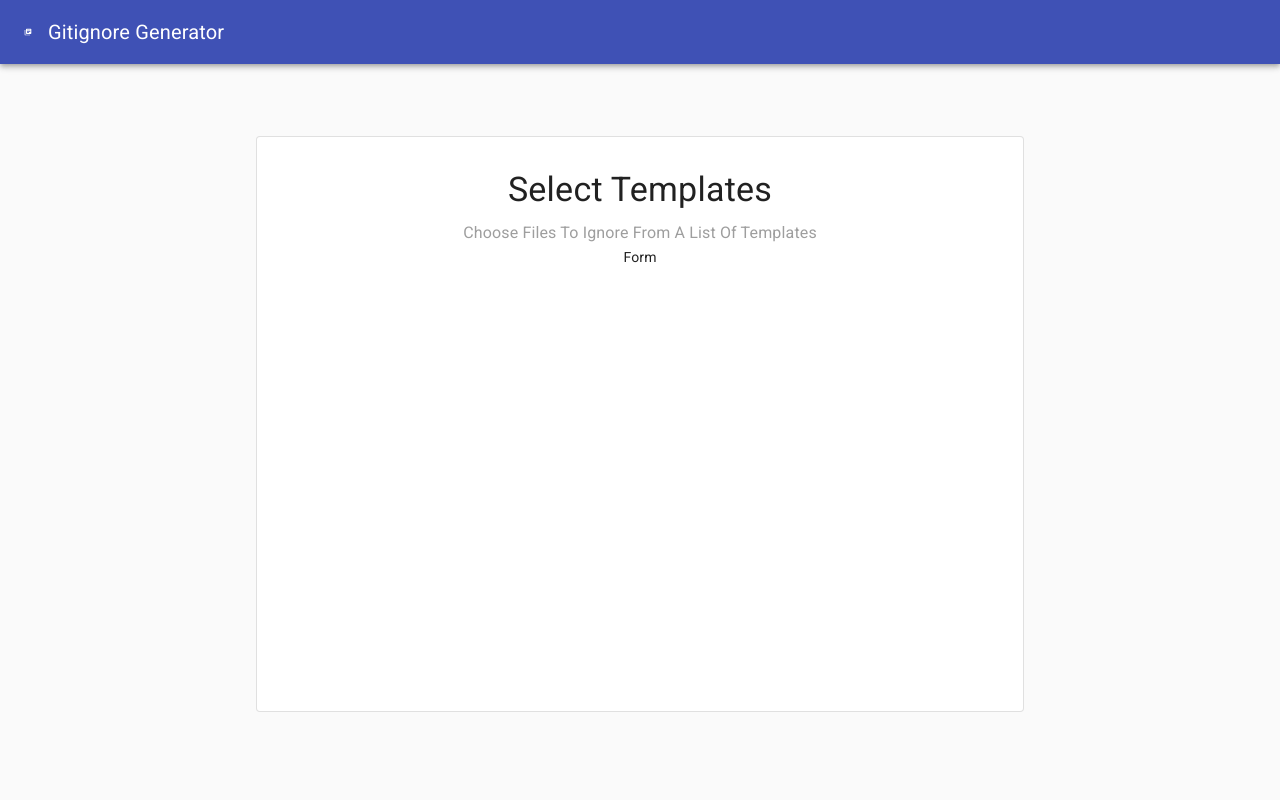
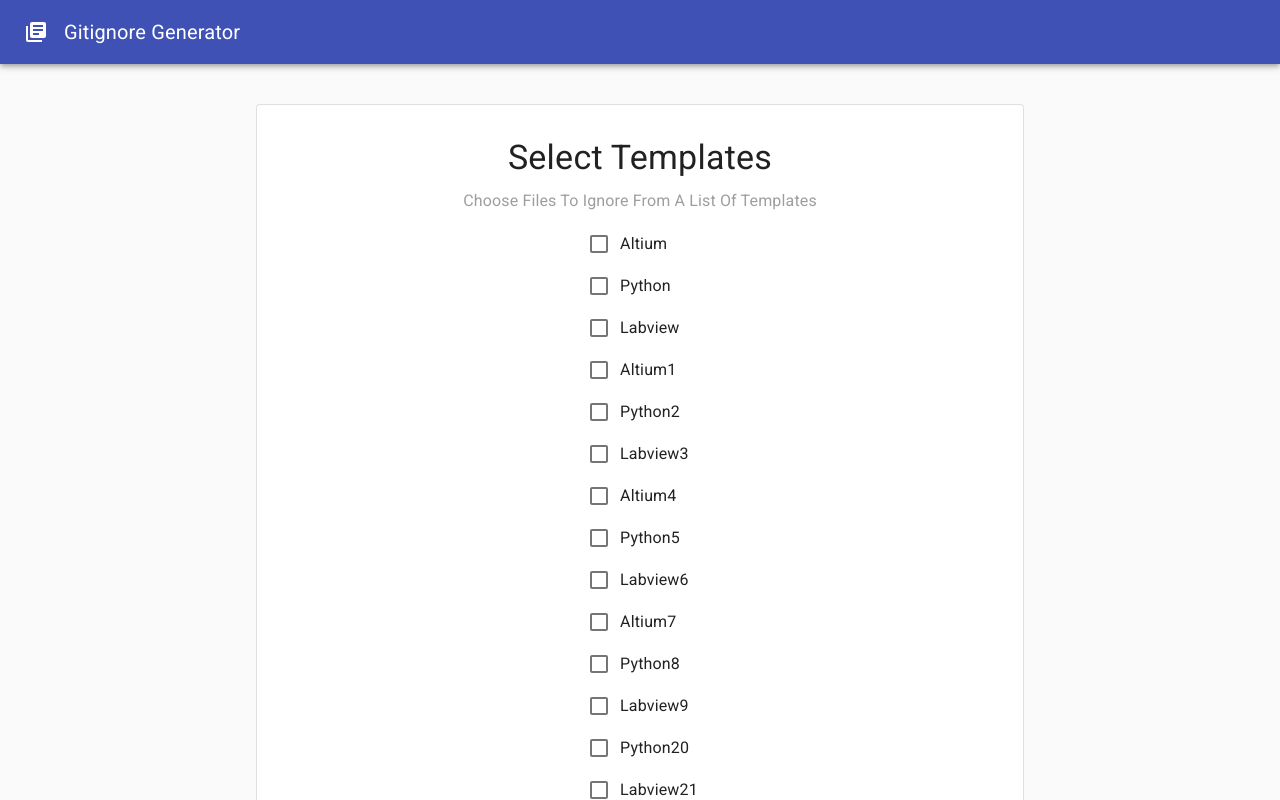
Before and after one commit to JLKP001/gitignore-generator, a React (Create React App) app: page / in a window 1280 px wide. Shown: the top 800 px of the page. Built offline with nearby package versions, Linux system fonts and the light colour scheme.

Commit message:
Added a TemplateForm component

```diff
--- a/src/App.tsx
+++ b/src/App.tsx
@@ -5,19 +5,7 @@ import { Header } from "./components/Header";
 import { MainBody } from "./components/MainBody";
 
 const useStyles = makeStyles((theme) => ({
-  root: { height: "100vh" },
-  bodyOuter: {
-    display: "table",
-    position: "absolute",
-    top: "64",
-    left: "0",
-    height: "90%",
-    width: "100%",
-  },
-  bodyMiddle: {
-    display: "table-cell",
-    verticalAlign: "middle",
-  },
+  root: { paddingBottom: theme.spacing(5) },
 }));
 
 const App = () => {
@@ -27,11 +15,7 @@ const App = () => {
     <>
       <div className={classes.root}>
         <Header />
-        <div className={classes.bodyOuter}>
-          <div className={classes.bodyMiddle}>
-            <MainBody />
-          </div>
-        </div>
+        <MainBody />
       </div>
       <CssBaseline />
     </>
--- a/src/components/Header.tsx
+++ b/src/components/Header.tsx
@@ -3,7 +3,7 @@ import { AppBar, makeStyles, Toolbar, Typography } from "@material-ui/core";
 import LibraryBooksIcon from "@material-ui/icons/LibraryBooks";
 
 const useStyles = makeStyles((theme) => ({
-  icon: { paddingRight: theme.spacing(2) },
+  icon: { marginRight: theme.spacing(2) },
   title: { textTransform: "capitalize" },
 }));
 
--- a/src/components/MainBody.tsx
+++ b/src/components/MainBody.tsx
@@ -7,9 +7,9 @@ const useStyles = makeStyles((theme) => ({
   root: {
     marginLeft: "auto",
     marginRight: "auto",
+    marginTop: theme.spacing(5),
     width: "60%",
     textAlign: "center",
-    height: "80%",
   },
   title: {
     textTransform: "capitalize",
--- a/src/components/TemplateForm.tsx
+++ b/src/components/TemplateForm.tsx
@@ -1,5 +1,62 @@
-import React from "react";
+import React, { useState } from "react";
+import {
+  Button,
+  Checkbox,
+  List,
+  ListItem,
+  ListItemText,
+  makeStyles,
+} from "@material-ui/core";
+
+import { initialTemplates } from "../templates/templates";
+
+const useStyles = makeStyles((theme) => ({
+  root: { display: "inline-block" },
+  listItems: { paddingTop: "0", paddingBottom: "0" },
+  listItemsText: { textTransform: "capitalize" },
+  button: {
+    margin: theme.spacing(3),
+  },
+}));
 
 export const TemplateForm = () => {
-  return <div>Form</div>;
+  const classes = useStyles();
+  const [templates, setTemplates] = useState(initialTemplates);
+
+  const handleChange = (event: React.ChangeEvent<HTMLInputElement>) => {
+    const targetName = event.target.name;
+    const newTemplates = templates.map((template) => {
+      if (template.name !== targetName) {
+        return template;
+      } else {
+        return { ...template, checked: event.target.checked };
+      }
+    });
+
+    setTemplates(newTemplates);
+  };
+
+  return (
+    <div className={classes.root}>
+      <List component="div">
+        {templates.map((template) => (
+          <ListItem key={template.name} className={classes.listItems}>
+            <Checkbox
+              checked={template.checked}
+              onChange={handleChange}
+              inputProps={{ "aria-label": "primary checkbox" }}
+              name={template.name}
+            />
+            <ListItemText
+              primary={template.name}
+              className={classes.listItemsText}
+            />
+          </ListItem>
+        ))}
+      </List>
+      <Button variant="contained" color="primary" className={classes.button}>
+        generate!
+      </Button>
+    </div>
+  );
 };
--- /dev/null
+++ b/src/templates/templates.js
@@ -0,0 +1,29 @@
+export const initialTemplates = [
+  { name: "altium", data: "Some data", checked: false },
+  { name: "python", data: "some other data", checked: false },
+  { name: "labview", data: "even more data", checked: false },
+  { name: "altium1", data: "Some data", checked: false },
+  { name: "python2", data: "some other data", checked: false },
+  { name: "labview3", data: "even more data", checked: false },
+  { name: "altium4", data: "Some data", checked: false },
+  { name: "python5", data: "some other data", checked: false },
+  { name: "labview6", data: "even more data", checked: false },
+  { name: "altium7", data: "Some data", checked: false },
+  { name: "python8", data: "some other data", checked: false },
+  { name: "labview9", data: "even more data", checked: false },
+  // { name: "altium10", data: "Some data", checked: false },
+  // { name: "python11", data: "some other data", checked: false },
+  // { name: "labview12", data: "even more data", checked: false },
+  // { name: "altium13", data: "Some data", checked: false },
+  // { name: "python14", data: "some other data", checked: false },
+  // { name: "labview15", data: "even more data", checked: false },
+  // { name: "altium16", data: "Some data", checked: false },
+  // { name: "python17", data: "some other data", checked: false },
+  // { name: "labview18", data: "even more data", checked: false },
+  // { name: "altium19", data: "Some data", checked: false },
+  { name: "python20", data: "some other data", checked: false },
+  { name: "labview21", data: "even more data", checked: false },
+  { name: "altium22", data: "Some data", checked: false },
+  { name: "python23", data: "some other data", checked: false },
+  { name: "labview24", data: "even more data", checked: false },
+];
```
Also changed, not shown: src/services/fileGenerator.js (added).
